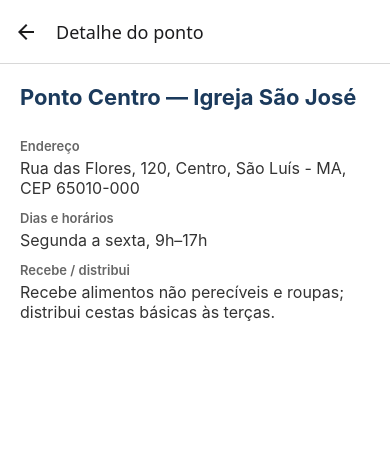
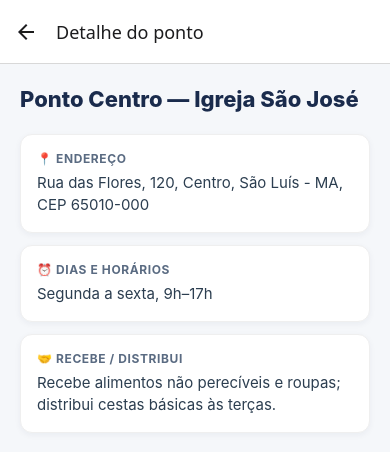
Before and after one commit to eduardaczza/instituto-mao-amiga, a React Native app: screen / in a window 390 px wide. Both pictures are taken after a click on the element 195 px from the left and 161 px from the top of the page. Shown: the top 452 px of the page. Built offline with nearby package versions, Linux system fonts and the light colour scheme.

Commit message:
melhoria visual

```diff
--- a/TelaDetalhePonto.tsx
+++ b/TelaDetalhePonto.tsx
@@ -1,4 +1,4 @@
-import { View, Text, StyleSheet } from 'react-native';
+import { View, Text, StyleSheet, ScrollView } from 'react-native';
 import type { NativeStackScreenProps } from '@react-navigation/native-stack';
 import { pontosMock, type Ponto } from './TelaListaPontos';
 
@@ -11,15 +11,24 @@ type Props = NativeStackScreenProps<RootStackParamList, 'Detalhe'>;
 
 function DetalhePonto({ ponto }: { ponto: Ponto }) {
   return (
-    <View style={styles.container}>
+    <ScrollView style={styles.container} contentContainerStyle={styles.content}>
       <Text style={styles.nome}>{ponto.nome}</Text>
-      <Text style={styles.rotulo}>Endereço</Text>
-      <Text style={styles.texto}>{ponto.endereco}</Text>
-      <Text style={styles.rotulo}>Dias e horários</Text>
-      <Text style={styles.texto}>{ponto.diasHorarios}</Text>
-      <Text style={styles.rotulo}>Recebe / distribui</Text>
-      <Text style={styles.texto}>{ponto.recebeDistribui}</Text>
-    </View>
+
+      <View style={styles.cardInfo}>
+        <Text style={styles.rotulo}>📍 Endereço</Text>
+        <Text style={styles.texto}>{ponto.endereco}</Text>
+      </View>
+
+      <View style={styles.cardInfo}>
+        <Text style={styles.rotulo}>⏰ Dias e Horários</Text>
+        <Text style={styles.texto}>{ponto.diasHorarios}</Text>
+      </View>
+
+      <View style={styles.cardInfo}>
+        <Text style={styles.rotulo}>🤝 Recebe / Distribui</Text>
+        <Text style={styles.texto}>{ponto.recebeDistribui}</Text>
+      </View>
+    </ScrollView>
   );
 }
 
@@ -29,8 +38,8 @@ export default function TelaDetalhePonto({ route }: Props) {
 
   if (!ponto) {
     return (
-      <View style={styles.container}>
-        <Text>Ponto não encontrado.</Text>
+      <View style={styles.containerError}>
+        <Text style={styles.textoErro}>⚠️ Ponto não encontrado.</Text>
       </View>
     );
   }
@@ -41,24 +50,52 @@ export default function TelaDetalhePonto({ route }: Props) {
 const styles = StyleSheet.create({
   container: {
     flex: 1,
+    backgroundColor: '#F5F7FA',
+  },
+  content: {
     padding: 20,
-    backgroundColor: '#FFFFFF',
+  },
+  containerError: {
+    flex: 1,
+    justifyContent: 'center',
+    alignItems: 'center',
+    backgroundColor: '#F5F7FA',
+  },
+  textoErro: {
+    fontSize: 16,
+    color: '#888888',
   },
   nome: {
     fontSize: 22,
-    fontWeight: 'bold',
-    color: '#1B3A5C',
-    marginBottom: 16,
+    fontWeight: '800',
+    color: '#1A2B4C',
+    marginBottom: 20,
+    lineHeight: 30,
+  },
+  cardInfo: {
+    backgroundColor: '#FFFFFF',
+    borderRadius: 12,
+    padding: 16,
+    marginBottom: 12,
+    shadowColor: '#1A2B4C',
+    shadowOffset: { width: 0, height: 2 },
+    shadowOpacity: 0.05,
+    shadowRadius: 6,
+    elevation: 2,
+    borderWidth: 1,
+    borderColor: '#EFEFEF',
   },
   rotulo: {
-    fontSize: 13,
-    fontWeight: '600',
-    color: '#666666',
-    marginTop: 12,
+    fontSize: 12,
+    fontWeight: '700',
+    color: '#5A6B82',
+    textTransform: 'uppercase',
+    letterSpacing: 0.6,
+    marginBottom: 6,
   },
   texto: {
-    fontSize: 16,
-    color: '#333333',
-    marginTop: 4,
+    fontSize: 15,
+    color: '#2C3E50',
+    lineHeight: 22,
   },
 });
--- a/TelaListaPontos.tsx
+++ b/TelaListaPontos.tsx
@@ -109,9 +109,9 @@ function PontoItem({
   onPress: () => void;
 }) {
   return (
-    <TouchableOpacity style={styles.item} onPress={onPress}>
+    <TouchableOpacity style={styles.card} onPress={onPress} activeOpacity={0.7}>
       <Text style={styles.nome}>{ponto.nome}</Text>
-      <Text style={styles.endereco}>{ponto.endereco}</Text>
+      <Text style={styles.endereco}>📍 {ponto.endereco}</Text>
     </TouchableOpacity>
   );
 }
@@ -120,10 +120,11 @@ export default function TelaListaPontos({ navigation }: Props) {
   return (
     <FlatList
       style={styles.container}
+      contentContainerStyle={styles.listContent}
       data={pontosMock}
       keyExtractor={(item) => item.id}
       ListHeaderComponent={
-        <Text style={styles.titulo}>Pontos de coleta / distribuição</Text>
+        <Text style={styles.titulo}>Pontos de Coleta / Distribuição</Text>
       }
       renderItem={({ item }) => (
         <PontoItem
@@ -138,29 +139,40 @@ export default function TelaListaPontos({ navigation }: Props) {
 const styles = StyleSheet.create({
   container: {
     flex: 1,
+    backgroundColor: '#F5F7FA',
+  },
+  listContent: {
     padding: 20,
-    backgroundColor: '#FFFFFF',
   },
   titulo: {
-    fontSize: 20,
-    fontWeight: 'bold',
-    color: '#1B3A5C',
-    marginBottom: 16,
+    fontSize: 22,
+    fontWeight: '800',
+    color: '#1A2B4C',
+    marginBottom: 20,
+    letterSpacing: 0.2,
   },
-  item: {
-    marginBottom: 16,
-    paddingBottom: 16,
-    borderBottomWidth: 1,
-    borderBottomColor: '#E0E0E0',
+  card: {
+    backgroundColor: '#FFFFFF',
+    borderRadius: 14,
+    padding: 18,
+    marginBottom: 14,
+    shadowColor: '#1A2B4C',
+    shadowOffset: { width: 0, height: 4 },
+    shadowOpacity: 0.08,
+    shadowRadius: 10,
+    elevation: 3,
+    borderWidth: 1,
+    borderColor: '#EFEFEF',
   },
   nome: {
     fontSize: 16,
-    fontWeight: 'bold',
-    color: '#1B3A5C',
+    fontWeight: '700',
+    color: '#1A2B4C',
+    marginBottom: 6,
   },
   endereco: {
-    fontSize: 14,
-    color: '#666666',
-    marginTop: 4,
+    fontSize: 13,
+    color: '#5A6B82',
+    lineHeight: 18,
   },
 });
```
